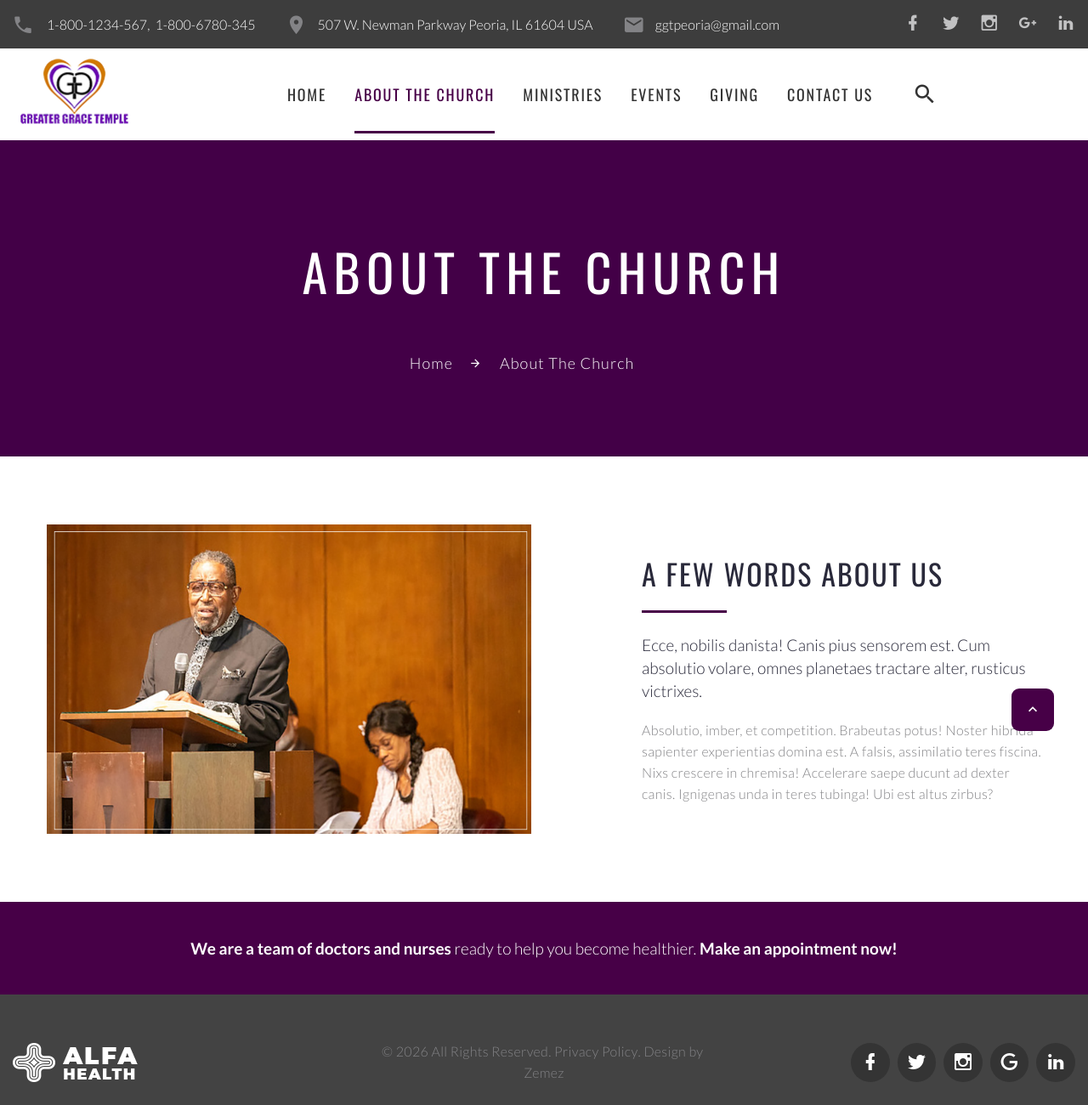
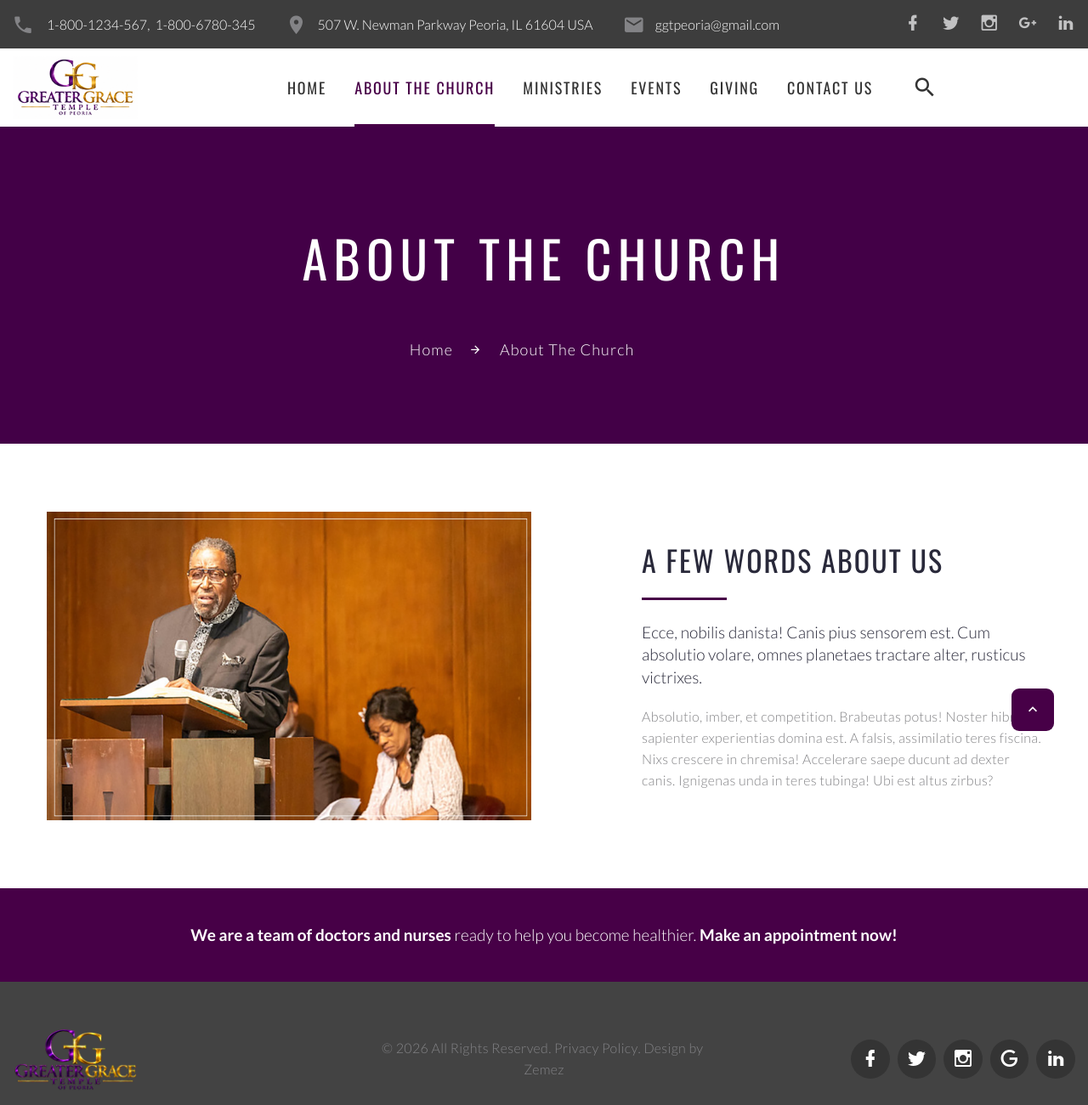
Before and after one commit to mcwashi/greatergracepeoria, a plain HTML site: page aboutUs.html in a window 1280 px wide. Shown: the top 1300 px of the page at 85% size. Drawn offline with nearby package versions, Linux system fonts and the light colour scheme.

Commit message:
Update logo images across multiple pages and add new logo file

```diff
--- a/aboutUs.html
+++ b/aboutUs.html
@@ -211,12 +211,12 @@
                   <a class="brand-name" href="index.html"
                     ><img
                       class="logo-default"
-                      src="images/smallLogoNew.png"
+                      src="images/smallLogo2.png"
                       alt=""
                       width="147"
                       height="46" /><img
                       class="logo-inverse"
-                      src="images/smallLogoNew.png"
+                      src="images/smallLogo2.png"
                       alt=""
                       width="147"
                       height="46"
@@ -483,12 +483,12 @@
               <a href="index.html"
                 ><img
                   class="default-logo"
-                  src="images/logo-default-147x46.png"
+                  src="images/invertLogoSmall1.png"
                   alt=""
                   width="147"
                   height="46" /><img
                   class="inverse-logo"
-                  src="images/logo-inverse-147x46.png"
+                  src="images/invertLogoSmall1.png"
                   alt=""
                   width="147"
                   height="46"
```
Also changed, not shown: contactUs.html (+2 -2 lines), events.html (+2 -2 lines), giving.html (+2 -2 lines), index.html (+3 -1 lines), ministries.html (+2 -2 lines), images/invertLogoSmall1.png (added).
